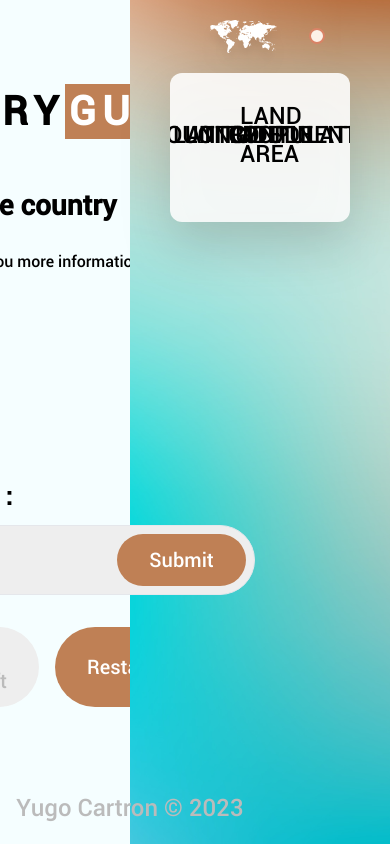
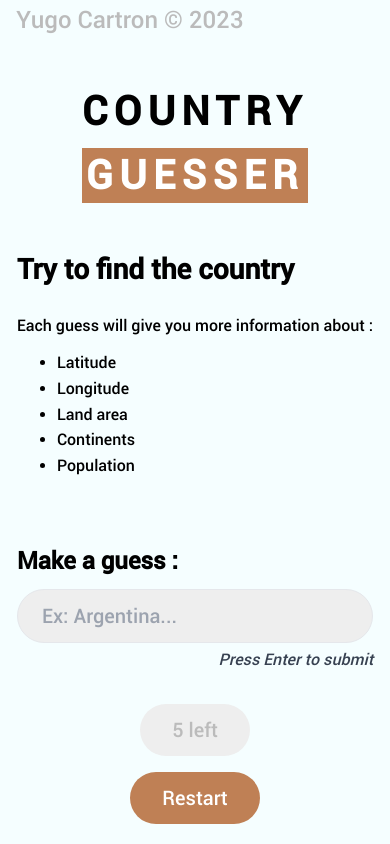
Before and after one commit to Yugo-Cartron/country-guesser, a Vue app: page /play in a window 390 px wide. Shown: the top 844 px of the page. Built offline with nearby package versions, Linux system fonts and the light colour scheme.

Commit message:
make site responsive

```diff
--- a/src/components/Autocomplete.vue
+++ b/src/components/Autocomplete.vue
@@ -41,7 +41,7 @@ watch(props, () => {
 </script>
 
 <template>
-  <div class="mt-4 rounded-xl bg-[#ffffffde] backdrop-blur-md drop-shadow-xl max-h-[25vh] overflow-y-auto -translate-x-6">
+  <div class="mt-4 rounded-xl bg-[#ffffffde] backdrop-blur-md drop-shadow-xl max-h-[25vh] overflow-y-auto 2xl:-translate-x-6">
     <Suggestion v-for="suggestion in suggestions"
                 :country-name="suggestion"
                 :flag="countries.get(suggestion)"
--- a/src/components/Play.vue
+++ b/src/components/Play.vue
@@ -209,11 +209,13 @@ function displayHint() {
 </script>
 
 <template>
-  <div class="flex flex-row h-screen">
-    <div class="flex flex-col w-1/3 items-center pt-20 bg-[#F5FEFF]">
-
+  <div class="flex flex-col lg:flex-row h-screen">
+    <div class="flex flex-col lg:w-1/3 items-center pt-20 bg-[#F5FEFF]">
+<!--      <div class="w-10 h-10 bg-pink-400 sm:bg-red-600 md:bg-blue-500 lg:bg-green-500 xl:bg-amber-200 2xl:bg-purple-500"></div>-->
       <div class="flex flex-col items-start">
-        <h1 class="tracking-[.4rem] font-bold">COUNTRY<a class="bg-[#BF8055] text-[#ffffff] p-1">GUESSER</a></h1>
+        <div class="flex w-full items-center justify-center">
+          <h1 class="tracking-[.4rem] font-bold">COUNTRY<br class="2xl:hidden"><a class="bg-[#BF8055] text-[#ffffff] p-1">GUESSER</a></h1>
+        </div>
         <h2 class="mt-10 font-semibold">Try to find the country</h2>
         <p class="mt-5">Each guess will give you more information about :</p>
         <ul class="list-disc pl-10 pt-3">
@@ -223,24 +225,23 @@ function displayHint() {
           <li>Continents</li>
           <li>Population</li>
         </ul>
-      </div>
 
-
-      <form @submit.prevent="evaluateGuess" class="flex flex-col mt-16">
+        <form @submit.prevent="evaluateGuess" class="flex flex-col w-full mt-16">
           <label class="font-semibold text-left mb-2">Make a guess : </label>
           <p v-if="unknownAnswer" class="text-red-400 mb-1"><b>{{ unknownCountry }}</b> is not a country.</p>
-        <div class="flex flex-row bg-[#eeeeee] rounded-full text-xl -translate-x-6 py-1 border hover:border-[#BF8055]">
+          <div class="flex flex-row w-full bg-[#eeeeee] rounded-full text-xl 2xl:-translate-x-6 py-1 border hover:border-[#BF8055]">
             <input class="pl-6 py-2" v-model="guess" placeholder="Ex: Argentina..."/>
-          <button class="bg-[#BF8055] text-[#ffffff] rounded-full mr-2 m-1 py-3 px-8" type="submit" value="submit">
+            <button class="hidden 2xl:block bg-[#BF8055] text-[#ffffff] rounded-full mr-2 m-1 py-3 px-8" type="submit" value="submit">
               Submit
             </button>
           </div>
           <div class="relative">
             <Autocomplete id="autocomplete" class="absolute w-full top-0 z-50" :incomplete-guess="incompleteGuess" @selected-country="(selectedCountry) => pickACountryWithAutocomplete(selectedCountry)"/>
           </div>
+          <p class="2xl:hidden italic text-gray-700 mt-1 text-right">Press Enter to submit</p>
         </form>
-      <div class="flex flex-row text-xl gap-4 py-8">
-        <div v-if="(guessCount < 5)" class="bg-[#eeeeee] text-[#bbbbbb] rounded-full py-3 px-8">
+        <div class="flex flex-col w-full 2xl:flex-row text-xl gap-4 py-8 items-center justify-center">
+          <div v-if="(guessCount < 5)" class="bg-[#eeeeee] text-[#bbbbbb] rounded-full py-3 px-8 text-center">
             {{5-guessCount}} left
           </div>
           <button v-else class="bg-[#BF8055] text-[#ffffff] rounded-full py-3 px-8"
@@ -252,15 +253,19 @@ function displayHint() {
             Restart
           </button>
         </div>
-      <img v-if="hint" :src="answer!.flag" class="py-2 flex justify-center rounded-2xl items-center max-h-[15vh] drop-shadow-2xl" />
+        <div v-if="hint" class="flex w-full justify-center items-center">
+          <img :src="answer!.flag" class="py-2 flex rounded-2xl max-h-[15vh] drop-shadow-2xl" />
+        </div>
         <p v-if="annabelle">Thank you Annabelle for your wonderful design</p>
         <img v-if="annabelle" class="max-h-[20vh]" src="../assets/backgrounds/annabelle.png"/>
-      <h3 class="absolute bottom-0 text-4xl text-[#bbbbbb] left-0 ml-4 mb-4">Yugo Cartron © 2023 </h3>
+        <h3 class="lg:hidden absolute top-0 text-4xl text-[#bbbbbb] left-0 ml-4 mb-4">Yugo Cartron © 2023 </h3>
+        <h3 class="hidden lg:block absolute bottom-0 text-4xl text-[#bbbbbb] left-0 ml-4 mb-4">Yugo Cartron © 2023 </h3>
+      </div>
     </div>
 
 
-    <div class="rightPart flex flex-col w-2/3 h-full bg-[url('../assets/backgrounds/237.jpg)]">
-      <div class="flex flex-row max-h-[30vh] mt-5 px-20 gap-10 items-center justify-around">
+    <div class="rightPart flex flex-col-reverse lg:flex-col lg:w-2/3 h-full bg-[url('../assets/backgrounds/237.jpg)]">
+      <div class="md:flex hidden md:flex-row max-h-[30vh] mt-5 px-20 gap-10 items-center justify-around">
         <img class="max-h-[30vh] w-2/3 drop-shadow-xl object-scale-down" src="../assets/backgrounds/world.svg"/>
         <div class="relative items-center">
           <img class="object-scale-down opacity-60 max-h-[30vh] drop-shadow-2xl" src="../assets/compass-modified.png" />
@@ -271,8 +276,8 @@ function displayHint() {
         </div>
       </div>
       <div
-          class="my-5 mx-10 p-6 overflow-y-auto snap-end max-h-[70vh] rounded-xl bg-[#ffffffde] backdrop-blur-md drop-shadow-2xl">
-        <div class="flex flex-row mb-6">
+          class="my-5 mx-10 p-6 overflow-y-auto lg:overflow-x-auto snap-end max-h-[70vh] rounded-xl bg-[#ffffffde] backdrop-blur-md drop-shadow-2xl">
+        <div class="flex flex-row mb-6 min-w-[900px]">
           <h3 class="flex w-1/6 items-center justify-center">COUNTRY</h3>
           <h3 class="flex w-1/6 items-center justify-center">LATITUDE</h3>
           <h3 class="flex w-1/6 items-center justify-center">LONGITUDE</h3>
@@ -280,13 +285,12 @@ function displayHint() {
           <h3 class="flex w-1/6 items-center justify-center">CONTINENT</h3>
           <h3 class="flex w-1/6 items-center justify-center">POPULATION</h3>
         </div>
-        <div id="historyGrid" class="flex flex-col-reverse gap-2">
+        <div id="historyGrid" class="flex flex-col-reverse gap-2 min-w-[900px]">
           <TagHistoryLine v-for="tagHistoryLine in tagHistoryLineList"
                           :country="tagHistoryLine.country"
                           :truthTable="tagHistoryLine.truthTable"
                           :directionTable="tagHistoryLine.directionTable"
           />
-
         </div>
       </div>
     </div>
```
Lines whose indentation alone changed are shown as unchanged.
